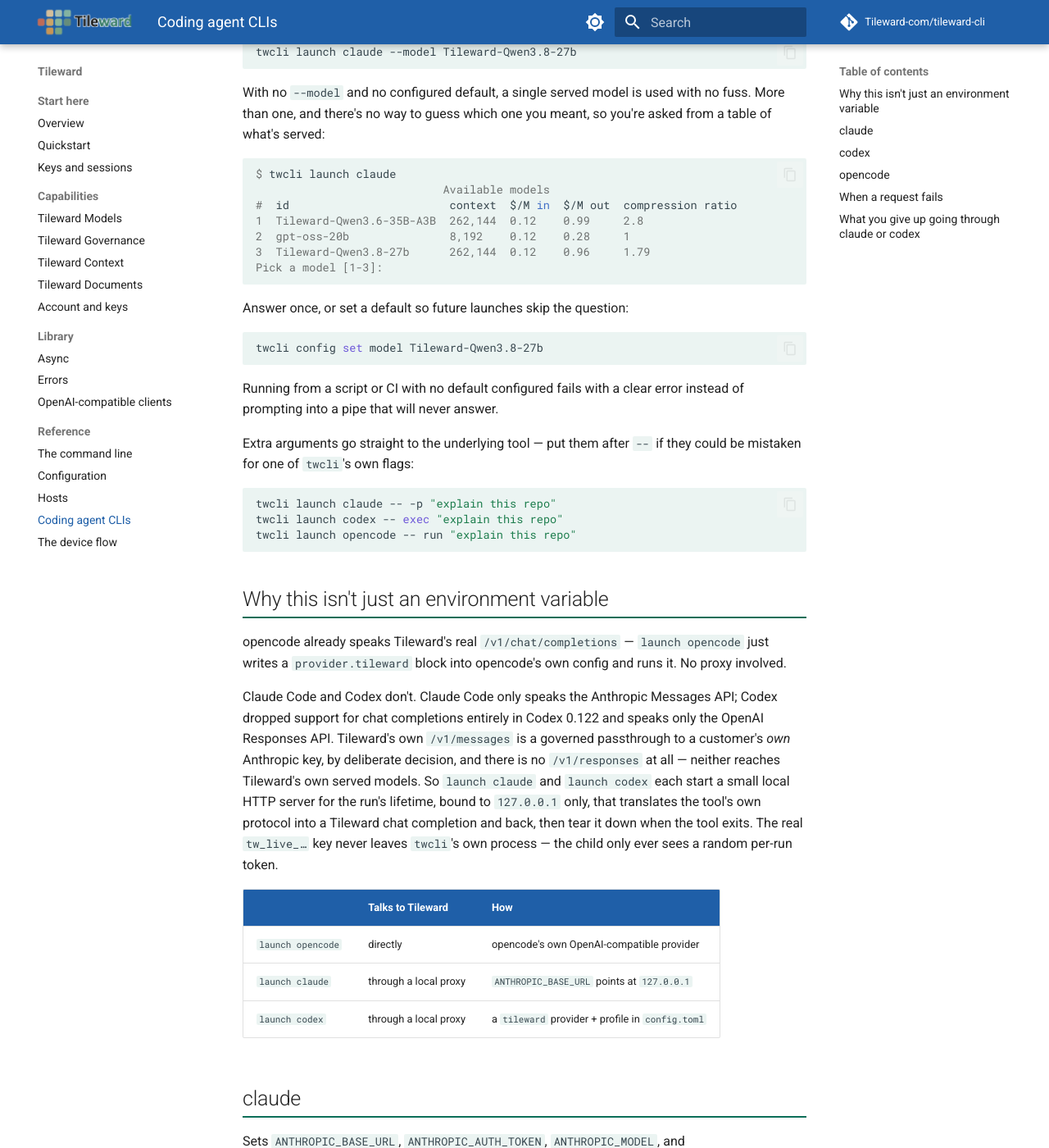
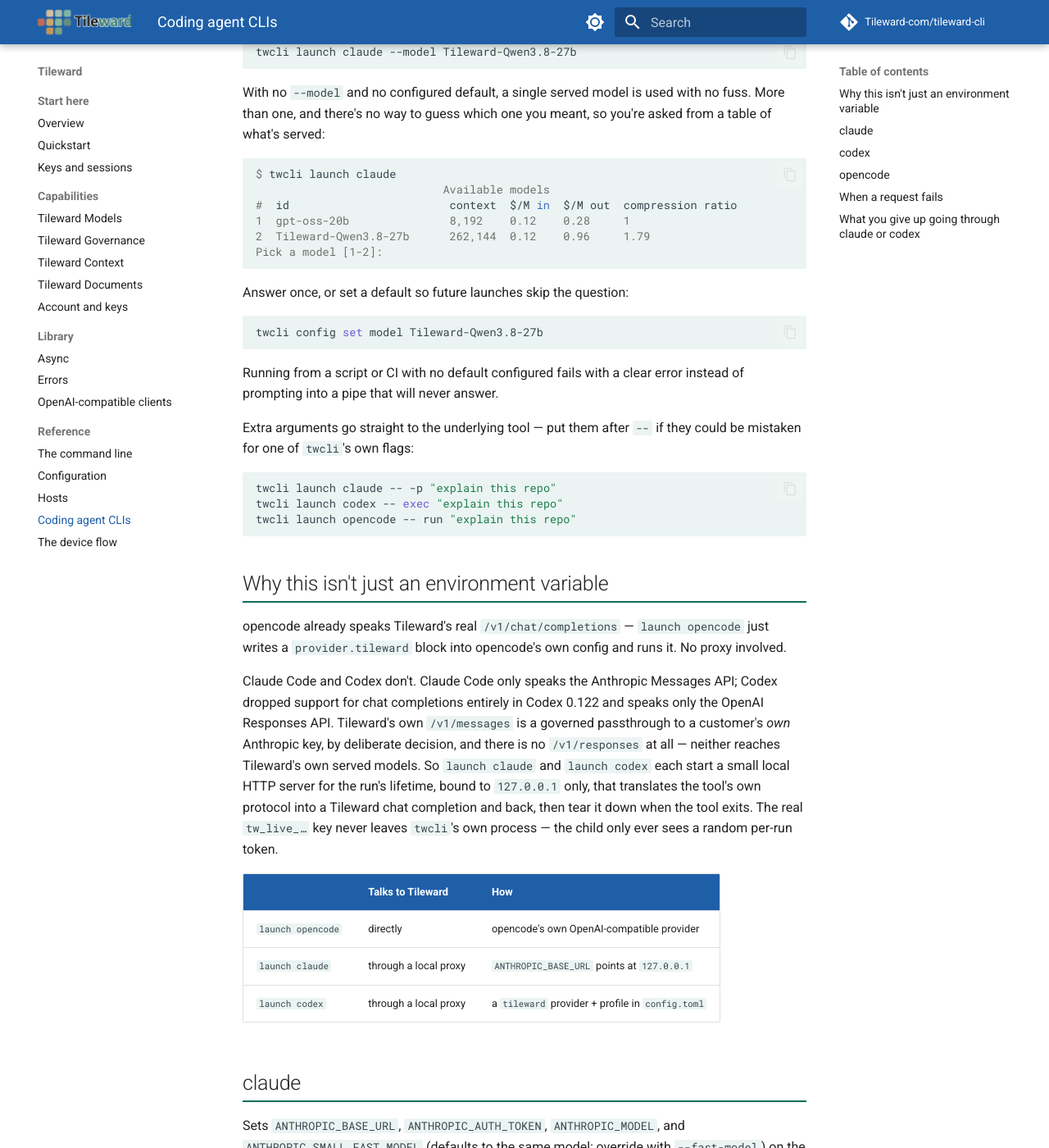
Before and after one commit to Tileward-com/tileward-cli, an MkDocs documentation site: the page built from docs/launch.md, in a window 1280 px wide and 1400 px high, scrolled down 319 px. Shown: the whole window at 82% size. Built offline with MkDocs 1.6.1 and Material for MkDocs 9.7.7, drawn with Linux system fonts in a browser that asks for light colours; comment, search, counter and statistics services are not loaded; some of the changed text lies outside the part shown.

Commit message:
Docs: replace the retired 35B-A3B with the 27B
Co-Authored-By: Claude Sonnet 5.5 <noreply@anthropic.com>

````diff
--- a/docs/launch.md
+++ b/docs/launch.md
@@ -22,10 +22,9 @@ served:
 $ twcli launch claude
                             Available models
 #  id                        context  $/M in  $/M out  compression ratio
-1  Tileward-Qwen3.6-35B-A3B  262,144  0.12    0.99     2.8
-2  gpt-oss-20b               8,192    0.12    0.28     1
-3  Tileward-Qwen3.8-27b      262,144  0.12    0.96     1.79
-Pick a model [1-3]:
+1  gpt-oss-20b               8,192    0.12    0.28     1
+2  Tileward-Qwen3.8-27b      262,144  0.12    0.96     1.79
+Pick a model [1-2]:
 ```
 
 Answer once, or set a default so future launches skip the question:
@@ -75,7 +74,7 @@ key sitting in your shell can't silently take over and send the session to `api.
 instead.
 
 ```bash
-twcli launch claude --model Tileward-Qwen3.6-35B-A3B --fast-model gpt-oss-20b
+twcli launch claude --model Tileward-Qwen3.8-27b --fast-model gpt-oss-20b
 ```
 
 **It also points `CLAUDE_CONFIG_DIR` at `<config dir>/claude-launch`, never your real
@@ -135,7 +134,7 @@ accepts JSONC, comments and all, which this can't safely rewrite — nothing is
 block is printed for you to add by hand instead.
 
 ```bash
-twcli launch opencode --model Tileward-Qwen3.6-35B-A3B
+twcli launch opencode --model Tileward-Qwen3.8-27b
 ```
 
 ## When a request fails
````
Also changed, not shown: README.md (+0 -4 lines), docs/models.md (+1 -5 lines), docs/openai.md (+1 -1 lines).
